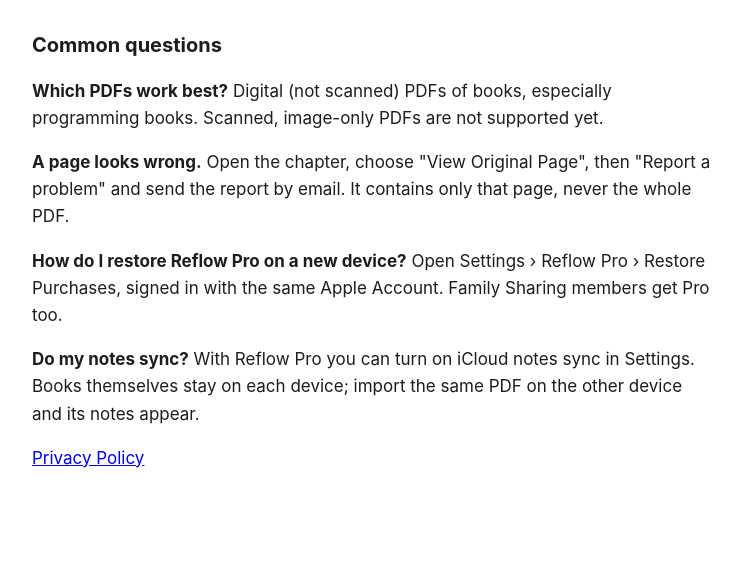
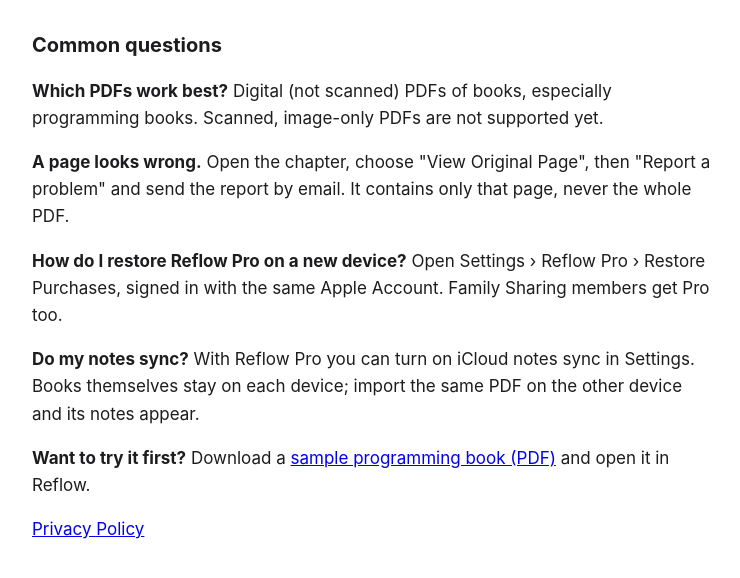
Before and after one commit to kiethayqua/reflow-site, a plain HTML site: page index.html in a window 1280 px wide. Shown: the part 172-750 px from the top of the page, without its empty margins (268-1008 px from the left). Drawn offline with Linux system fonts and the light colour scheme.

Commit message:
Add a sample book PDF for trying Reflow
Co-Authored-By: Claude Opus 5.5 <noreply@anthropic.com>

```diff
--- a/index.html
+++ b/index.html
@@ -24,6 +24,8 @@ with the same Apple Account. Family Sharing members get Pro too.</p>
 <p><strong>Do my notes sync?</strong> With Reflow Pro you can turn on iCloud notes sync in Settings. Books themselves stay
 on each device; import the same PDF on the other device and its notes appear.</p>
 
+<p><strong>Want to try it first?</strong> Download a <a href="sample.pdf">sample programming book (PDF)</a> and open it in Reflow.</p>
+
 <p><a href="privacy.html">Privacy Policy</a></p>
 </body>
 </html>
```
Also changed, not shown: support.html (+2 -0 lines), 1 other file.
